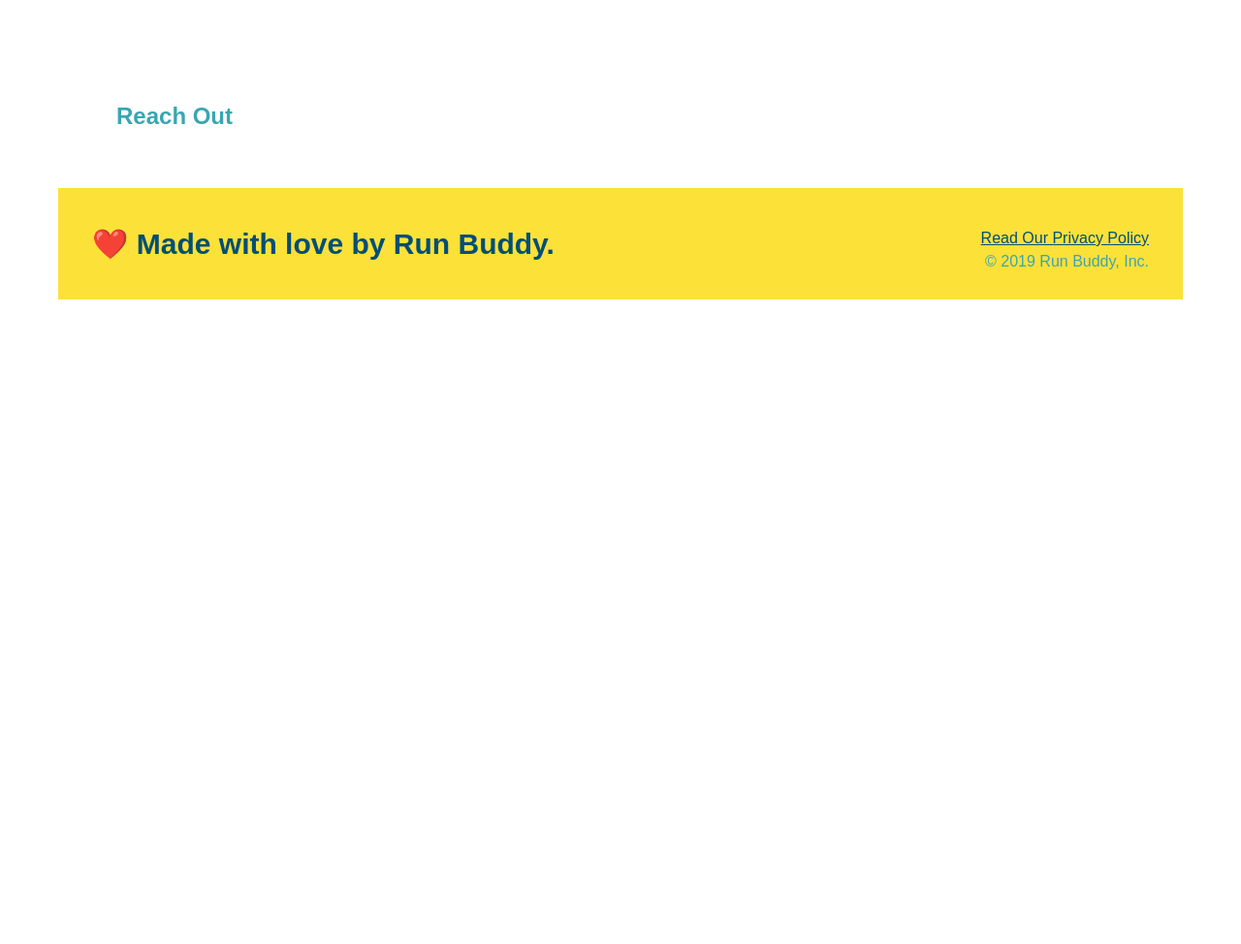
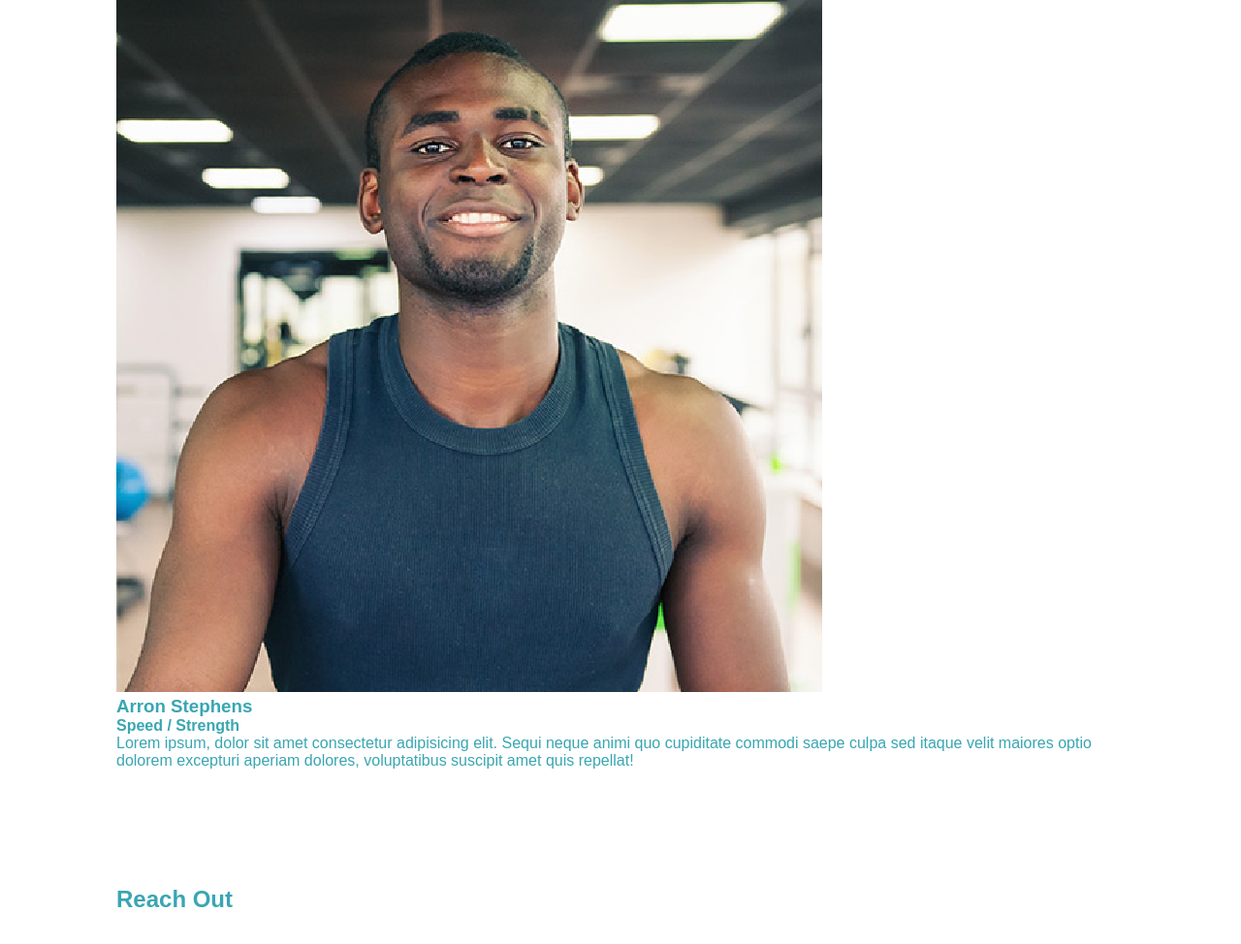
Before and after one commit to hazel-jimenez/run-buddy, a plain HTML site: page index.html in a window 1280 px wide. Shown: the part 1260-2234 px from the top of the page at 97% size. Before the commit the page ends 1629 px from the top, so only its background shows below. Drawn offline with Linux system fonts and the light colour scheme.

Commit message:
asset images

```diff
--- a/index.html
+++ b/index.html
@@ -98,8 +98,22 @@
 </section>
 
 <!-- "meet the trainers" section -->
-<section>
-<h2>Meet The Trainers</h2>
+<section id="your-trainer" class="trainers">
+<h2 class="section-title primary-border">
+    Meet The Trainers
+</h2>
+<article class="trainer">
+    <img src="assets\images\trainer-1.jpg" alt="Aarron Stephens in his work outworkout clothes, ready to pump iron" />
+    <div class="trainer-bio">
+    <h3>Arron Stephens</h3>
+    <h4>Speed / Strength</h4>
+    <p>
+    Lorem ipsum, dolor sit amet consectetur adipisicing elit. Sequi neque animi quo cupiditate commodi saepe culpa sed
+    itaque velit maiores optio dolorem excepturi aperiam dolores, voluptatibus suscipit amet quis repellat!
+    </p>
+    </div>
+</article>
+</article>
 </section>
 
 <!-- "reach out" section -->
```
Also changed, not shown: assets/images/hero-bg.jpg (added), assets/images/trainer-1.jpg (added), assets/images/trainer-2.jpg (added), assets/images/trainer-3.jpg (added).
